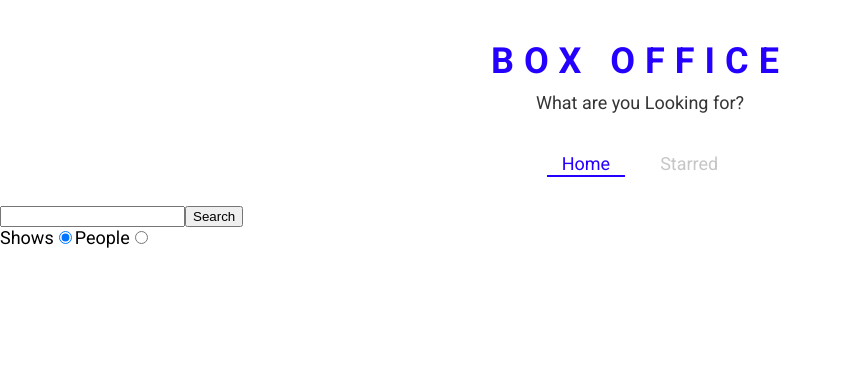
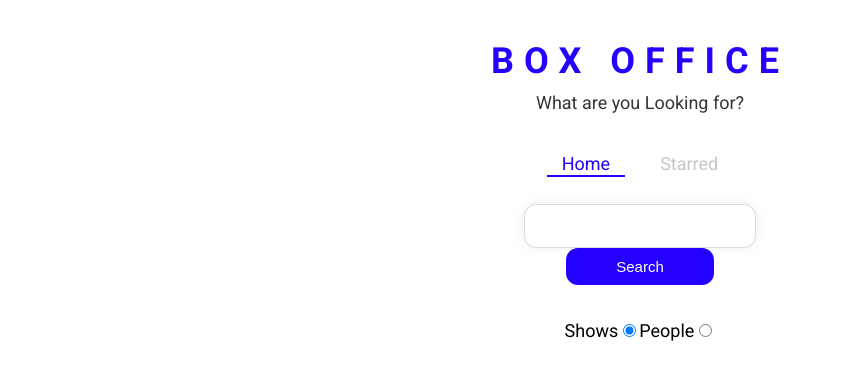
Before and after one commit to tejasveedighe/box-office, a React (Create React App) app: page / in a window 1280 px wide. Shown: the top 380 px of the page, without its empty margins (0-842 px from the left). Built offline with nearby package versions, Linux system fonts and the light colour scheme.

Commit message:
styled home page

```diff
--- a/src/pages/Home.js
+++ b/src/pages/Home.js
@@ -4,6 +4,11 @@
 import ShowGrid from '../components/shows/ShowGrid';
 import ActorGrid from '../components/actor/ActorGrid';
 import { useLastQuery } from '../misc/custom-hooks';
+import {
+  RadioInputsWrapper,
+  SearchButtonWrapper,
+  SearchInput,
+} from './Home.styled';
 
 export default function Home() {
   const [input, setInput] = useLastQuery('');
@@ -48,16 +53,18 @@
 
   return (
     <MainPageLayout>
-      <input
+      <SearchInput
         type="text"
         onChange={handleInputChange}
         onKeyDown={keyDown}
         value={input}
       />
-      <button type="button" onClick={onSearch}>
-        Search
-      </button>
-      <div>
+      <SearchButtonWrapper>
+        <button type="button" onClick={onSearch}>
+          Search
+        </button>
+      </SearchButtonWrapper>
+      <RadioInputsWrapper>
         <label htmlFor="show-search">
           Shows
           <input
@@ -79,7 +86,7 @@
             onChange={onRadioChange}
           />
         </label>
-      </div>
+      </RadioInputsWrapper>
       {renderResults()}
     </MainPageLayout>
   );
--- /dev/null
+++ b/src/pages/Home.styled.js
@@ -0,0 +1,49 @@
+import styled from 'styled-components';
+
+export const SearchInput = styled.input`
+  display: block;
+  font-family: 'Roboto', sans-serif;
+  width: 200px;
+  margin: auto;
+  outline: none;
+  padding: 13px 15px;
+  border: 1px solid #dbdbdb;
+  box-shadow: 0px 0px 10px 0px rgba(219, 219, 219, 0.5);
+  font-size: 14px;
+  border-radius: 12px;
+  color: #8d8d8d;
+
+  &::placeholder {
+    font-weight: 300;
+    color: #8d8d8d;
+  }
+`;
+
+export const RadioInputsWrapper = styled.div`
+  display: flex;
+  justify-content: center;
+  margin: 20px 0;
+
+  div {
+    margin: 0 15px;
+  }
+`;
+
+export const SearchButtonWrapper = styled.div`
+  text-align: center;
+  margin-bottom: 35px;
+
+  button {
+    color: #fff;
+    background-color: ${({ theme }) => theme.mainColors.blue};
+    margin: auto;
+    padding: 10px 50px;
+    font-size: 15px;
+    border: none;
+    outline: none;
+    border-radius: 12px;
+    &:hover {
+      cursor: pointer;
+    }
+  }
+`;
```
